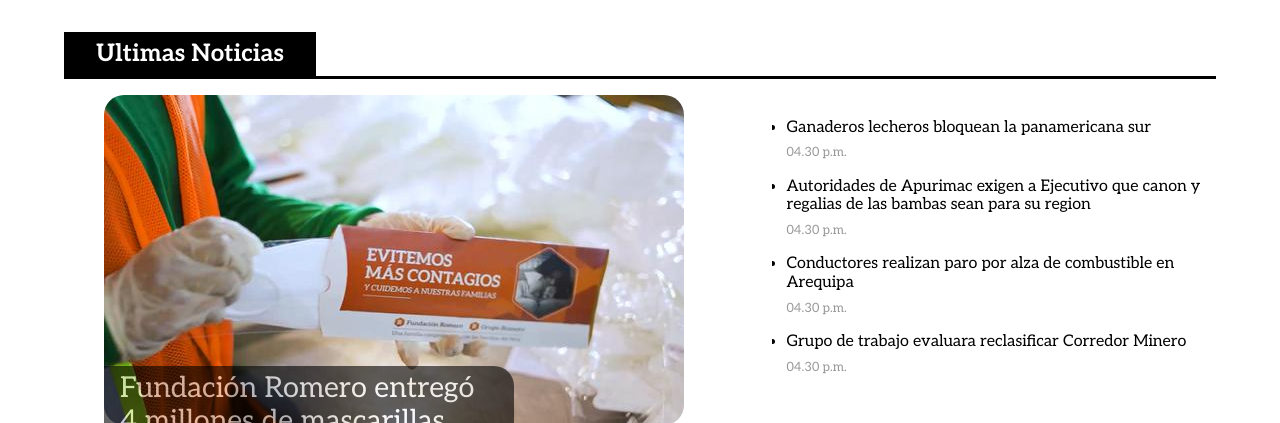
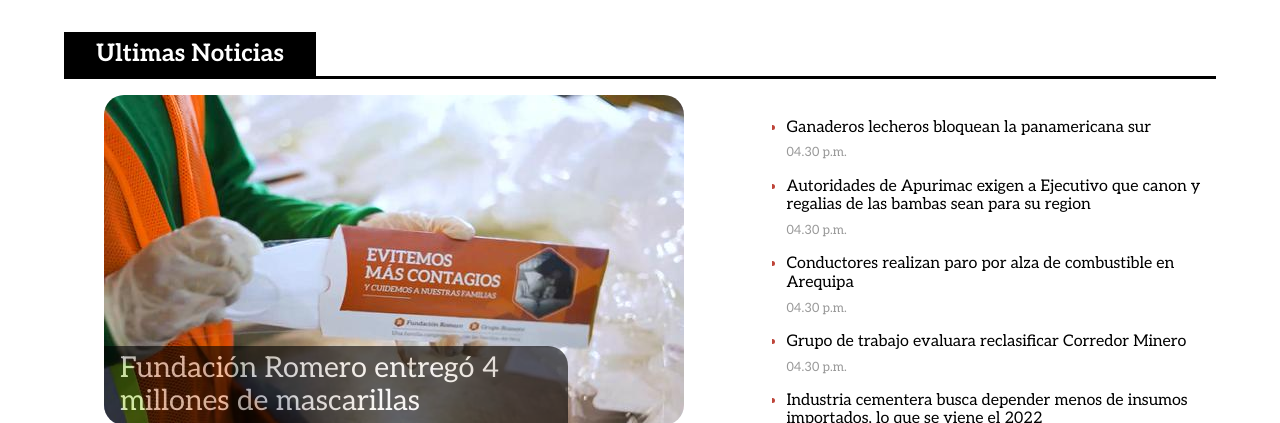
Before and after one commit to JimmyLoloy98/GrupoRomeroSASS, a website: page index.html in a window 1280 px wide. Shown: the part 213-636 px from the top of the page. Drawn offline with Linux system fonts and the light colour scheme.

Commit message:
Fix: image positioning

```diff
--- a/assets/components/last-news.scss
+++ b/assets/components/last-news.scss
@@ -2,16 +2,15 @@
 	display: flex;
 	gap: 3rem;
 	.slider-news{
+		position: relative;
 		img{
-			object-fit: cover;
 			border-radius: 20px;
-			// height: 80%;
 		}
 		figcaption{
 			position: absolute;
-			bottom: 8.9rem;
+			top: 15.7rem;
 			border-radius: 0 20px 0 20px;
-			max-width: 32%;
+			max-width: 80%;
 			background-color: #000;
 			opacity: 0.6;
 			padding: .4rem 1rem;
@@ -24,24 +23,21 @@
 			display: flex;
 			justify-content: center;
 			font-size: 2.5rem;
-			margin: 0 auto;
 		}
 	}
 	.list-news{
 		ul{
-			height: 70%;
+			max-height: 80%;
 			padding-left: .5rem;
 			margin-top: 1.5rem;
 			overflow-y: auto;
 			li{
 				margin-left: .4rem;
 				list-style: disc;
-				// &::before{
-				// 	content: "\2022";
-				// 	color: orangered;
-				// }
+				color: $primary;
 				> p{
 					margin-bottom: .4rem;
+					color: #000;
 				}
 				span{
 					padding-top: -2rem;
```
Also changed, not shown: index.html (+0 -2 lines), style.css, 1 other file.
